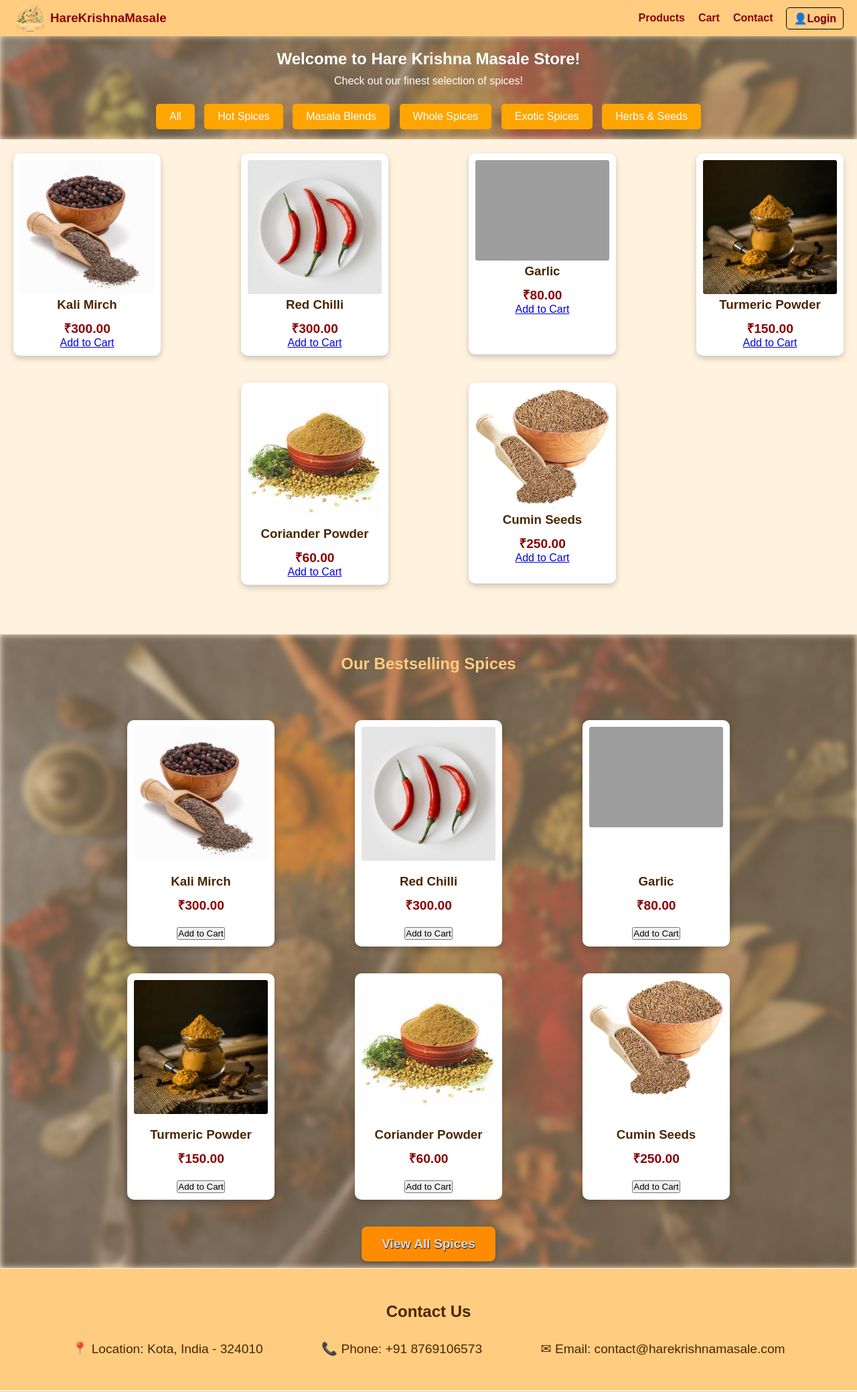
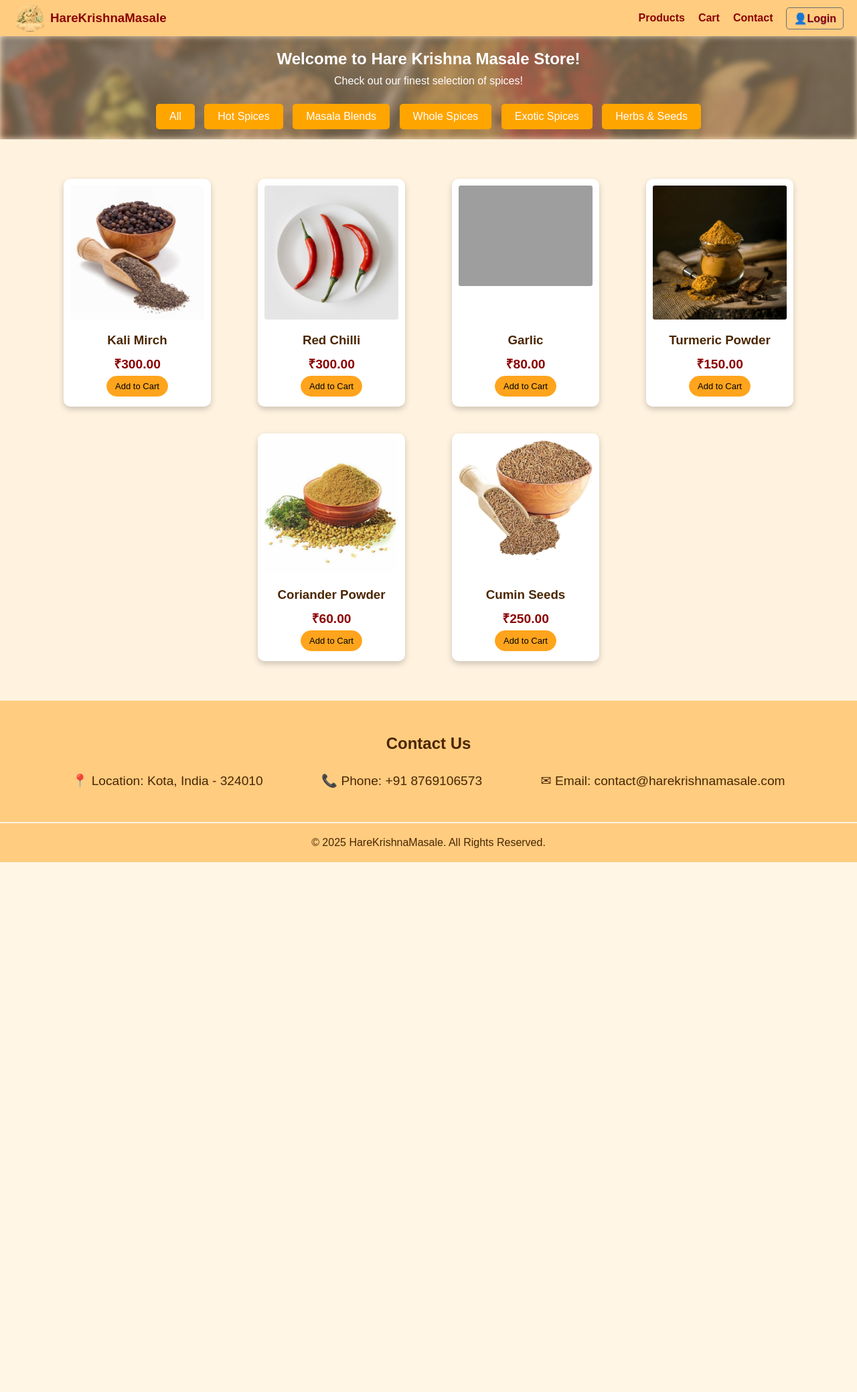
Before and after one commit to Neeraj-dnd/E-Commerce-Website, a Django app: page /products/ in a window 1280 px wide. Shown: the top 2078 px of the page at 67% size. After the commit the page ends 1287 px from the top, so only its background shows below. Run offline with Django 4.2, Linux system fonts and the light colour scheme; data comes from the database, SQL or seed files in the repository; both versions use the stored data as it was after the commit; some libraries are stand-ins or nearby versions; grey boxes are pictures that could not be loaded.

Commit message:
Fix: Updated button styles and cart display in templates

```diff
--- a/apps/products/urls.py
+++ b/apps/products/urls.py
@@ -5,5 +5,5 @@ from . import views # Import views from the current app (products)
 urlpatterns = [
     path('', product_list, name='product_list'),
     path('', views.product_list, name='product-list'),  # Route for /products/
-    path('<int:product_id>/', views.product_detail, name='product-detail'),  # New detail page
+    path('<int:product_id>/', views.product_detail, name='product-detail'),
 ]
--- a/static/harekrishnamasale/homepage.css
+++ b/static/harekrishnamasale/homepage.css
@@ -61,15 +61,12 @@ ul li a {
 }
 
 ul li a:hover {
-    font-weight: bolder;
-    color: #9b1d04;
+    color:  #390101;
 }
 
 #search {
     display: block;
-    /* position: fixed; */
-    /* top: 20px; */
-    /* right: 20px; */
+    margin-left: 10%;
     width: 30%;
     height: 28px;
     -webkit-transition: width ease 0.2s, opacity ease 0.4s;
@@ -113,17 +110,21 @@ ul li a:hover {
     background-color: #ffcc80;
     text-shadow: 0.6px 0.6px 1px rgb(167, 167, 167);
     border-radius: 5px;
-    border: 1px solid black;
+    /* border: 1px solid black; */
+    border: 1px solid rgb(109, 109, 109);
     white-space: nowrap;
     overflow: hidden;
     text-overflow: ellipsis;
     max-width: 120px;  /* or whatever fits your layout */
     vertical-align: middle;
+    transition: box-shadow 0.3s ease;
+    font-size: 1rem;
 }
 
 .user-name:hover {
-    background-color: #ff8c00;
-    border: 1px solid rgb(109, 109, 109);
+    border: 1px solid black;
+    /* border: 1px solid rgb(109, 109, 109); */
+    box-shadow: rgb(59, 64, 68) 0.7px 0.7px 1.5px 0px inset, rgba(7, 7, 7, 0.5) -0.7px -0.7px 1.5px 0.25px inset;
 }
 
 /* Initially hidden dropdown menu */
@@ -188,7 +189,6 @@ ul li a:hover {
 .logout-btn:hover {
     background-color: #c0392b;
     color: rgb(224, 222, 222);
-    border-radius: 12px;
     font-size: 1.06rem;
 }
 
@@ -329,7 +329,7 @@ ul li a:hover {
 
 .products h1 {
     padding: 20px;
-    color: #ffcc80;
+    color: white;
     margin-bottom: 30px;
 }
 
@@ -338,7 +338,7 @@ ul li a:hover {
     display: flex;
     flex-wrap: wrap;
     justify-content: center;
-    gap: 40px 120px;
+    gap: 40px 70px;
     padding: 20px;
 }
 
@@ -386,6 +386,26 @@ ul li a:hover {
     font-weight: bold;
 }
 
+.add-to-cart-button {
+    white-space: nowrap;
+    display: block;
+    padding: 0 12px;
+    margin: 5px;
+    font-size: 13px;
+    line-height: 29px;
+    text-align: center;
+    border: .5px solid #ffa41c;    border-radius: 50px;
+    outline: 0;
+    color: black;
+    background: #ffa41c;
+}
+
+.add-to-cart-button:hover {
+    cursor: pointer;
+    background: #ff9a03;
+    border: .5px solid black;
+}
+
 
 /* Contact Section */
 #contact {
--- a/static/products/products.css
+++ b/static/products/products.css
@@ -19,7 +19,7 @@
     background: #FF4500;
 }
 
-.products {
+.filter {
     position: relative;
     padding: 10px 20px;
     background: #ff8c001b; /* Keeps your original background color */
@@ -28,7 +28,7 @@
     overflow: hidden; /* Ensures no extra space issues */
 }
 
-.products::before {
+.filter::before {
     content: "";
     position: absolute;
     top: 0;
@@ -42,25 +42,22 @@
 }
 
 
-.products h2 {
+.filter h2 {
     padding: 10px;
     color: white;
 }
 
-.products p {
+.filter p {
     margin-bottom: 20px;
     color: white;
 }
 
+/* --------------------------------------------- */
 
-/* Updated Product Grid for Better Layout */
-.product-grid {
-    display: flex;
-    flex-wrap: wrap;
-    justify-content: center;
-    gap: 40px 120px;
-    padding: 20px;
+.products-section {
+    padding: 3% 0%;
 }
+
 
 /* Improved Product Card Styling */
 .product {
@@ -137,7 +134,7 @@
 
 
 .cart-container {
-    max-width: 900px;  /* Increased width for a better feel */
+    max-width: 90%;  /* Increased width for a better feel */
     margin: auto;
     padding: 20px;
 }
@@ -145,16 +142,16 @@
 /* Added margin-left and margin-right to give breathing room */
 .cart-items {
     display: grid;
-    grid-template-columns: 17% 63% 20%;
+    grid-template-columns: 15% 67% 18%;;
     column-gap: 0px;
     align-items: center;
     background: #fff8e1;
-    padding: 15px;
+    padding: 1%;
     margin: 15px auto;  /* Centering with top and bottom space */
     border-radius: 12px;
     box-shadow: 2px 2px 10px rgba(0, 0, 0, 0.1);
     flex-wrap: nowrap;
-    gap: 20px;
+
     max-width: 90%;  /* Limits width so it's not stretched fully */
 }
 
@@ -166,9 +163,8 @@
 
 .cart-info {
     display: grid;
-    grid-template-columns: 40% 25% 35%;
+    grid-template-columns: 35% 30% 35%;
     text-align: left;
-    gap: 30px;
 }
 
 #product-name {
--- a/templates/cart/cart_detail.html
+++ b/templates/cart/cart_detail.html
@@ -53,7 +53,7 @@
         </nav>
     </header>
 
-    <section class="products">
+    <section class="filter">
         <h2>Your Shopping Cart</h2>
         <p>Cart full of Spices!</p>
     </section>
@@ -67,7 +67,7 @@
                     <p>Quantity: {{ item.quantity }}</p>
                     <p>Price: ₹{{ item.total_price }}</p>
                 </div>
-                <a href="{% url 'cart:cart-remove' item.product.id %}">Remove</a>
+                <button class="add-to-cart-button" href="{% url 'cart:cart-remove' item.product.id %}">Remove</button>
             </div>
         {% empty %}
             <p>Your cart is empty!</p>
@@ -80,7 +80,6 @@
                 <button type="submit" class="btn">Proceed to Checkout</button>
             </form>
         </div>
-
     </div>
 
 
--- a/templates/products/product_detail.html
+++ b/templates/products/product_detail.html
@@ -70,7 +70,7 @@
                 <h1>{{ product.name }}</h1>
                 <p>Price: ₹{{ product.price }}</p>
                 <p>Description: {{ product.description }}</p>
-                <form action="{% url 'cart-add' product.id %}" method="post">
+                <form action="{% url 'cart:cart-add' product.id %}" method="post">
                     {% csrf_token %}
                     <button type="submit">Add to Cart</button>
                 </form>
--- a/templates/products/product_list.html
+++ b/templates/products/product_list.html
@@ -1,6 +1,5 @@
 {% load static %}
 
-{% load static %}
 <!DOCTYPE html>
 <html lang="en">
 <head>
@@ -56,7 +55,7 @@
         </nav>
     </header>
 
-    <section class="products">
+    <section class="filter">
         <h2>Welcome to Hare Krishna Masale Store!</h2>
         <p>Check out our finest selection of spices!</p>
 
@@ -70,39 +69,24 @@
         </div>
     </section>
 
-    {% block content %}
+    <section class="products-section">
         <div class="product-grid">
             {% for product in products %}
+                <a href="{% url 'product-detail' product.id %}" style="text-decoration: none; color: inherit;">
                     <div class="product">
-                    <img src="{{ product.image.url }}" alt="{{ product.name }}">
-                    <h3>{{ product.name }}</h3>
-                    <p>₹{{ product.price }}</p>
-                    <a href="#">Add to Cart</a>
-                </div>
-            {% endfor %}
-        </div>
-    {% endblock %}
-
-    <section class="products">
-        <h1>Our Bestselling Spices</h1>
-        <div class="product-grid">
-            {% for product in products %}
-                <div class="product">
-                    <a href="{% url 'product-detail' product.id %}">
                         <div id="product-img">
                             <img src="{{ product.image.url }}" alt="{{ product.name }}">
                         </div>
-                    </a>
                         <h3>{{ product.name }}</h3>
                         <p>₹{{ product.price }}</p>
                         <form action="{% url 'cart:cart-add' product.id %}" method="post">
                             {% csrf_token %}
-                        <button type="submit">Add to Cart</button>
+                            <button class="add-to-cart-button" type="submit">Add to Cart</button>
                         </form>
                     </div>
+                </a>
             {% endfor %}
         </div>
-        <a href="{% url 'product-list' %}" class="cta">View All Spices</a>
     </section>
 
 
--- a/templates/users/login.html
+++ b/templates/users/login.html
@@ -59,7 +59,7 @@
             <form method="post">
                 {% csrf_token %}
                 {{ form.as_p }}
-                <button type="submit">Login</button>
+                <button class="register-btn" type="submit">Login</button>
             </form>
 
             {% if messages %}
```
Also changed, not shown: media/animations/Login icon.json (added, +1 -0 lines), static/users/profile.css (+51 -21 lines), templates/homepage/homepage.html (+6 -1 lines), templates/users/register.html (+10 -8 lines), db.sqlite3. Lines whose indentation alone changed are shown as unchanged.
